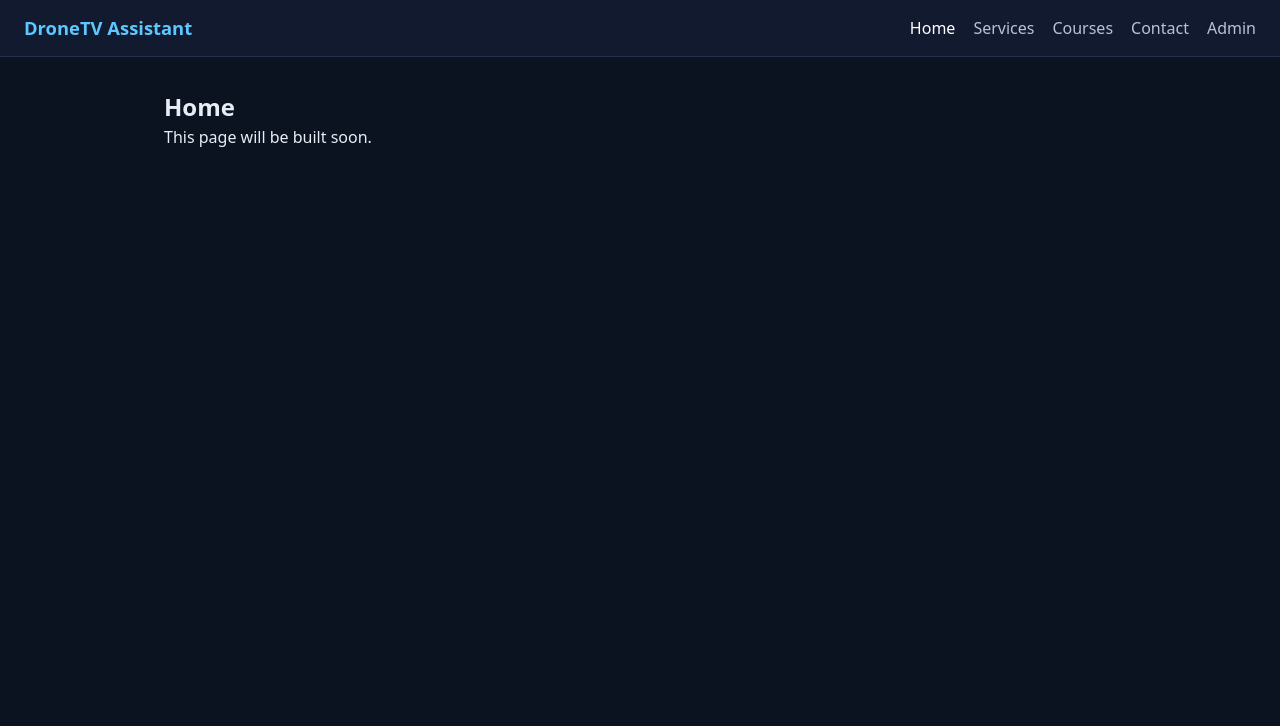
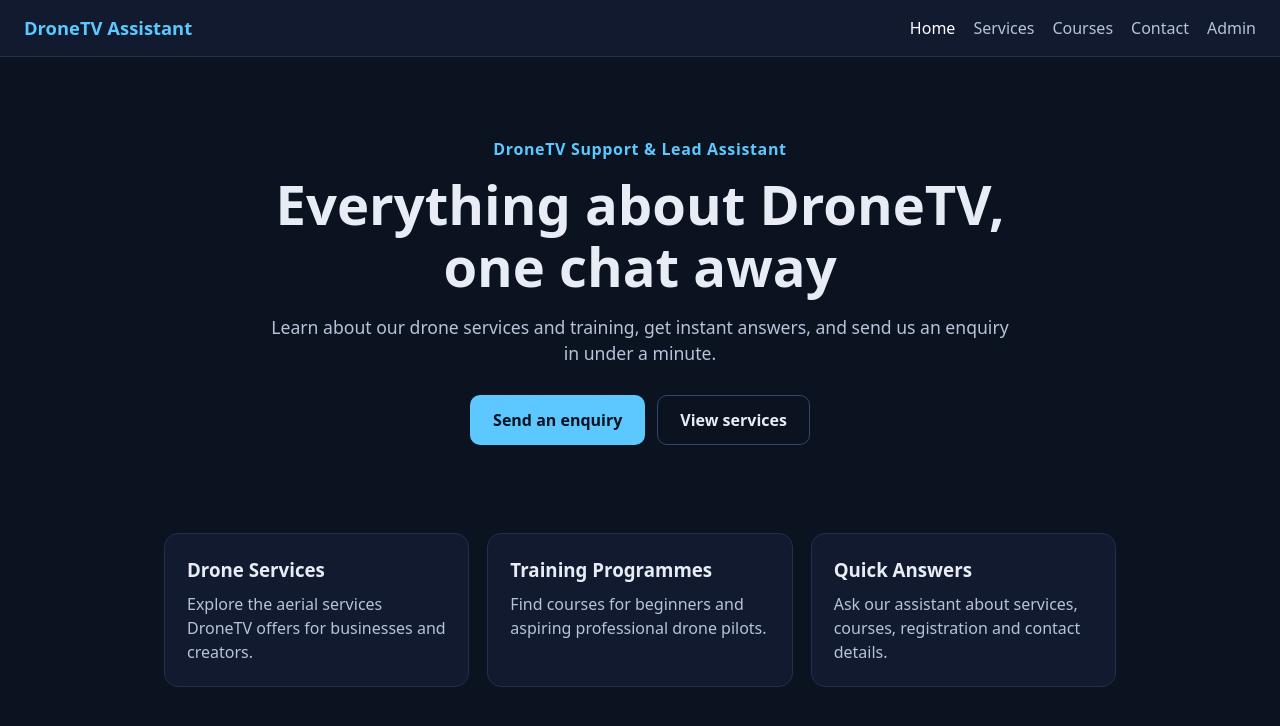
Before and after one commit to itsgauravk/FullStack_Chatbot_Task_Gaurav_Kumar, a React (Vite) app in the folder frontend/: page / in a window 1280 px wide. Shown: the top 726 px of the page. Built offline with nearby package versions, Linux system fonts and the light colour scheme.

Commit message:
Build Home page

```diff
--- a/frontend/src/index.css
+++ b/frontend/src/index.css
@@ -50,3 +50,79 @@ body {
   margin: 0 auto;
   padding: 32px 24px;
 }
+
+.hero {
+  text-align: center;
+  padding: 80px 24px 56px;
+  max-width: 800px;
+  margin: 0 auto;
+}
+
+.eyebrow {
+  color: #5cc8ff;
+  font-weight: 600;
+  letter-spacing: 0.04em;
+  margin-bottom: 12px;
+}
+
+.hero h1 {
+  font-size: clamp(2rem, 6vw, 3.4rem);
+  line-height: 1.15;
+  margin-bottom: 16px;
+}
+
+.hero-text {
+  color: #b7c3d9;
+  font-size: 1.1rem;
+  margin-bottom: 28px;
+}
+
+.hero-actions {
+  display: flex;
+  flex-wrap: wrap;
+  gap: 12px;
+  justify-content: center;
+}
+
+.btn {
+  display: inline-block;
+  padding: 12px 22px;
+  border-radius: 10px;
+  font-weight: 600;
+  text-decoration: none;
+  border: 1px solid transparent;
+  cursor: pointer;
+  font-size: 1rem;
+}
+
+.btn-primary {
+  background: #5cc8ff;
+  color: #06121f;
+}
+
+.btn-secondary {
+  background: transparent;
+  color: #e8edf5;
+  border-color: #33466b;
+}
+
+.card-grid {
+  display: grid;
+  grid-template-columns: repeat(auto-fit, minmax(240px, 1fr));
+  gap: 18px;
+}
+
+.card {
+  background: #111a2e;
+  border: 1px solid #22304d;
+  border-radius: 14px;
+  padding: 22px;
+}
+
+.card h3 {
+  margin-bottom: 8px;
+}
+
+.card p {
+  color: #b7c3d9;
+}
--- a/frontend/src/pages/Home.tsx
+++ b/frontend/src/pages/Home.tsx
@@ -1,8 +1,50 @@
+import { Link } from "react-router-dom";
+
+const highlights = [
+  {
+    title: "Drone Services",
+    text: "Explore the aerial services DroneTV offers for businesses and creators.",
+  },
+  {
+    title: "Training Programmes",
+    text: "Find courses for beginners and aspiring professional drone pilots.",
+  },
+  {
+    title: "Quick Answers",
+    text: "Ask our assistant about services, courses, registration and contact details.",
+  },
+];
+
 export default function Home() {
   return (
-    <section className="page">
-      <h1>Home</h1>
-      <p>This page will be built soon.</p>
-    </section>
+    <>
+      <section className="hero">
+        <p className="eyebrow">DroneTV Support &amp; Lead Assistant</p>
+        <h1>Everything about DroneTV, one chat away</h1>
+        <p className="hero-text">
+          Learn about our drone services and training, get instant answers, and
+          send us an enquiry in under a minute.
+        </p>
+        <div className="hero-actions">
+          <Link to="/contact" className="btn btn-primary">
+            Send an enquiry
+          </Link>
+          <Link to="/services" className="btn btn-secondary">
+            View services
+          </Link>
+        </div>
+      </section>
+
+      <section className="page">
+        <div className="card-grid">
+          {highlights.map((item) => (
+            <article key={item.title} className="card">
+              <h3>{item.title}</h3>
+              <p>{item.text}</p>
+            </article>
+          ))}
+        </div>
+      </section>
+    </>
   );
 }
```
